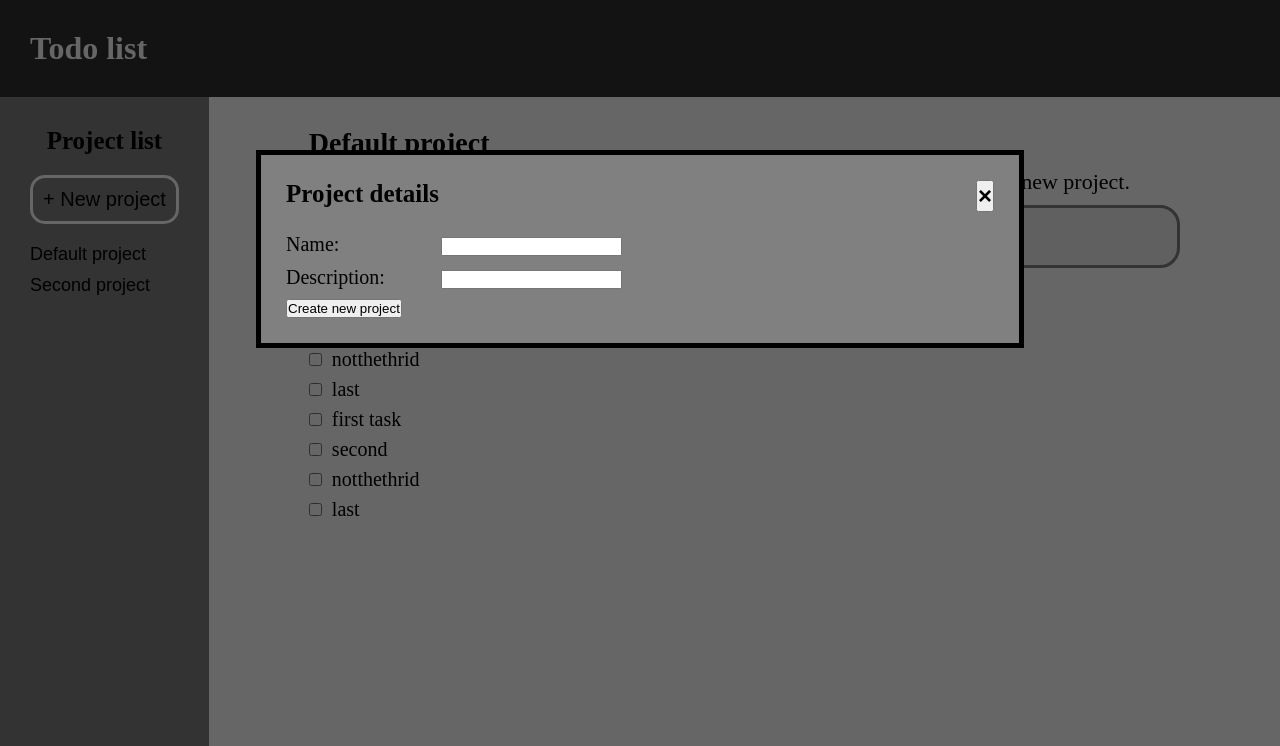
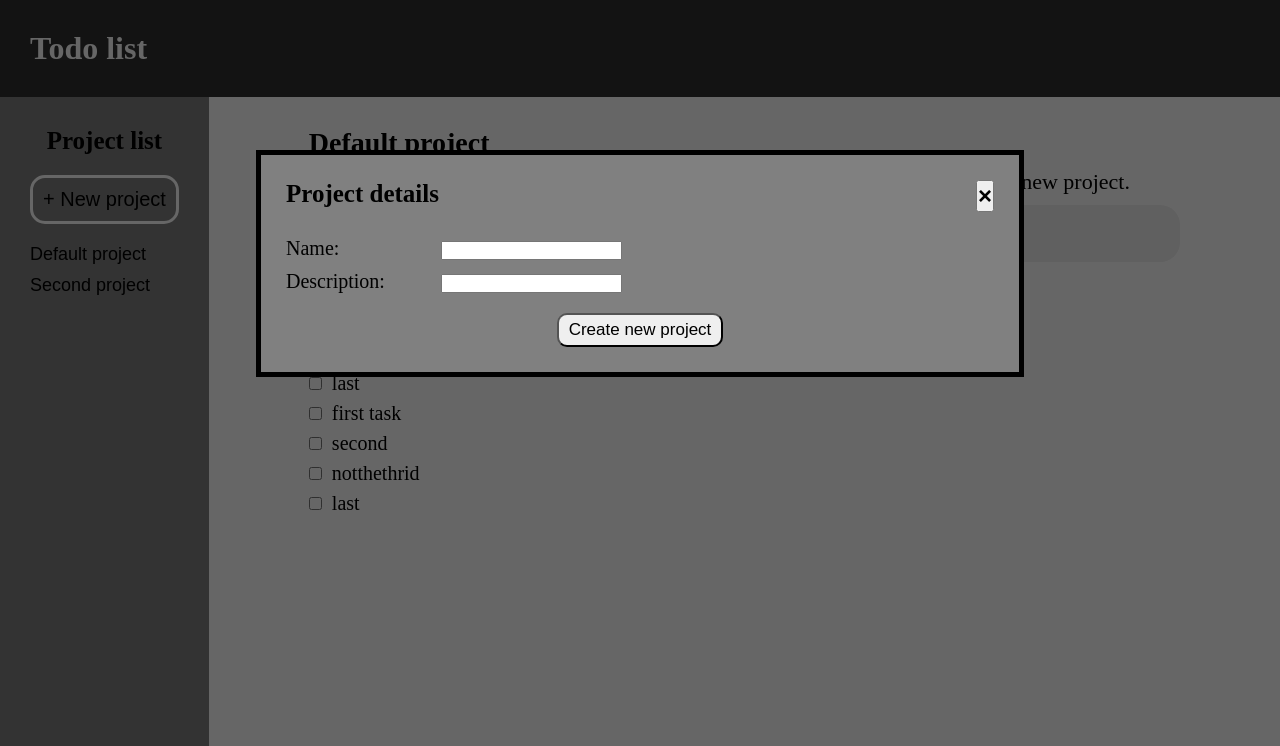
Before and after one commit to RainbowGrisea/odin-todo-list, a website built with webpack: page src/test.html in a window 1280 px wide. Both pictures are taken after a click on the button "+ New project". Shown: the top 746 px of the page. Built offline with nearby package versions, Linux system fonts and the light colour scheme.

Commit message:
Minor changes on style

```diff
--- a/src/style.css
+++ b/src/style.css
@@ -93,15 +93,13 @@ nav .projectList .button:hover {
   font-size: 23px;
   text-align: left;
   margin-bottom: 20px;
-  padding: 15px;
-  border: solid 3px grey;
+  padding: 15px 25px;
   border-radius: 20px;
-  text-align: center;
 }
 
 .projectContent .addTaskButton:hover {
   color: white;
-  background-color: black;
+  background-color: rgb(54, 54, 54);
   transition: 0.3;
 }
 
@@ -167,6 +165,8 @@ footer img {
   position: relative;
   margin-top: 150px;
   margin-bottom: auto;
+  display: flex;
+  flex-direction: column;
 }
 
 .modal-header {
@@ -193,3 +193,11 @@ footer img {
 .wrapper {
   margin-bottom: 10px;
 }
+
+button[type="submit"] {
+  font-size: 17px;
+  margin-top: 10px;
+  padding: 5px 10px;
+  border-radius: 10px;
+  align-self: center;
+  }
```
Also changed, not shown: src/index.js (+0 -7 lines).
